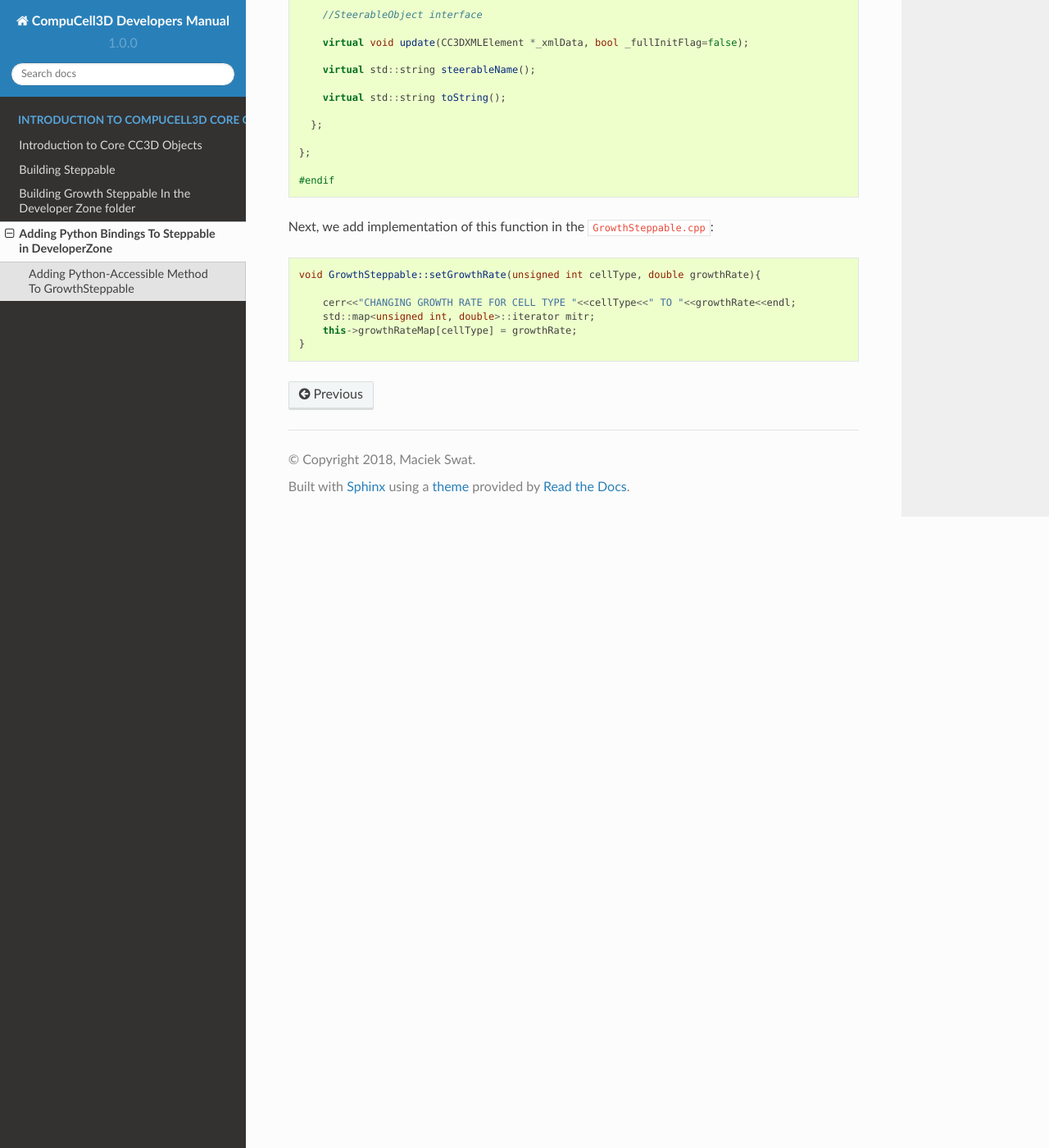
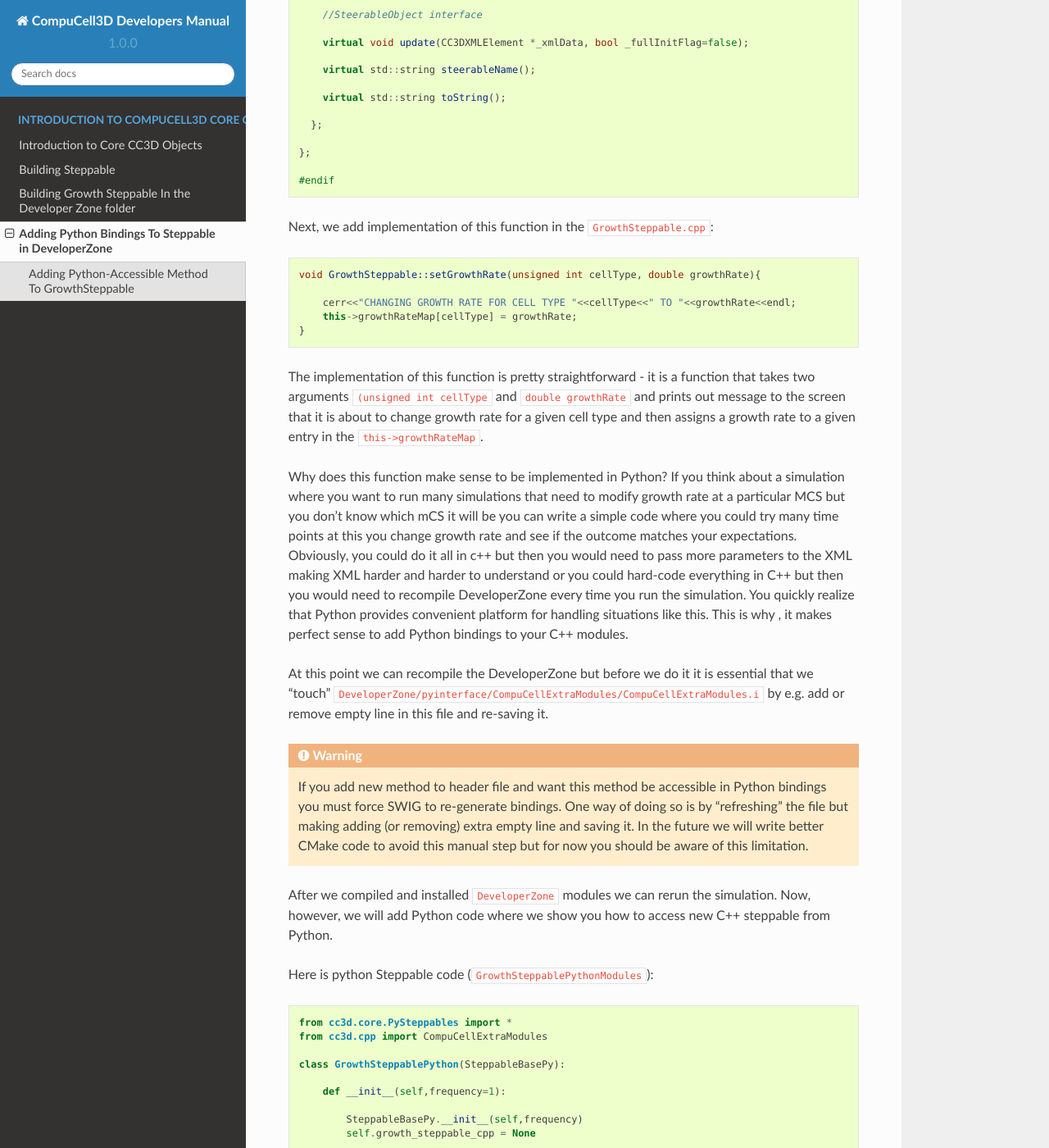
Before and after one commit to CompuCell3D/CompuCell3DDevelopersManual, a Sphinx documentation site: the page built from docs/adding_python_binding_to_developer_zone_steppable.rst, in a window 1280 px wide and 1400 px high, scrolled down 4477 px. Shown: the whole window at 82% size. Built offline with Sphinx 7.4.7 and the Read the Docs theme 2.0.0, drawn with Linux system fonts in a browser that asks for light colours; some of the changed text lies outside the part shown.

Commit message:
added new material

```diff
--- a/docs/adding_python_binding_to_developer_zone_steppable.rst
+++ b/docs/adding_python_binding_to_developer_zone_steppable.rst
@@ -245,14 +245,94 @@
     void GrowthSteppable::setGrowthRate(unsigned int cellType, double growthRate){
 
         cerr<<"CHANGING GROWTH RATE FOR CELL TYPE "<<cellType<<" TO "<<growthRate<<endl;
-        std::map<unsigned int, double>::iterator mitr;
         this->growthRateMap[cellType] = growthRate;
     }
 
+The implementation of this function is pretty straightforward - it is a function that takes two arguments
+``(unsigned int cellType`` and ``double growthRate`` and prints out message to the screen that it is about to
+change growth rate for a given cell type and then assigns a growth rate to a given entry in the ``this->growthRateMap``.
 
+Why does this function make sense to be implemented in Python? If you think about a simulation where you want to
+run many simulations that need to modify growth rate at a particular MCS but you don't know which mCS it will be
+you can write a simple code where you could try many time points at this you change growth rate and see if the outcome
+matches your expectations. Obviously, you could do it all in c++ but then you would need to pass more parameters to
+the XML making XML harder and harder to understand or you could hard-code everything in C++ but then you would need to
+recompile DeveloperZone every time you run the simulation. You quickly realize that Python provides convenient platform
+for handling situations like this. This is why , it makes perfect sense to add Python bindings to your C++ modules.
 
+At this point we can recompile the DeveloperZone but before we do it it is essential that we "touch"
+``DeveloperZone/pyinterface/CompuCellExtraModules/CompuCellExtraModules.i`` by e.g. add or remove empty line in this
+file and re-saving it.
 
+.. warning::
+
+    If you add new method to header file and want this method be accessible in Python bindings you must force SWIG to re-generate bindings. One way of doing so is by "refreshing" the file but making adding (or removing) extra empty line and saving it. In the future we will write better CMake code to avoid this manual step but for now you should be aware of this limitation.
+
+After we compiled and installed ``DeveloperZone`` modules we can rerun the simulation. Now, however, we will add Python
+code where we show you how to access new C++ steppable from Python.
+
+Here is python Steppable code (``GrowthSteppablePythonModules``):
+
+.. code-block:: python
+
+    from cc3d.core.PySteppables import *
+    from cc3d.cpp import CompuCellExtraModules
+
+    class GrowthSteppablePython(SteppableBasePy):
+
+        def __init__(self,frequency=1):
+
+            SteppableBasePy.__init__(self,frequency)
+            self.growth_steppable_cpp = None
+
+        def start(self):
+            self.growth_steppable_cpp = CompuCellExtraModules.getGrowthSteppable()
+
+        def step(self,mcs):
+
+            if mcs == 10:
+                self.growth_steppable_cpp.setGrowthRate(1, -1.2)
+
+At the top of the file we import  ``CompuCellExtraModules``. This is the module that SWIG generated for us
+In ``__init__`` constructor we create a variable that will hold a reference to the C++ ``GrowthSteppable``.
+In start function we access C++ ``GrowthSteppable`` by typing:
+
+.. code-block:: c++
+
+    self.growth_steppable_cpp = CompuCellExtraModules.getGrowthSteppable()
+
+If you look at the end of the ``DeveloperZone/pyinterface/CompuCellExtraModules/CompuCellExtraModules.i`` you will see
+``getGrowthSteppable()`` declared there. In other words ``getGrowthSteppable()`` function will become a function of the
+``CompuCellExtraModules`` and therefore we access it as ``CompuCellExtraModules.getGrowthSteppable()``.
+Now, we can get creative, because we can access every publicly defined function of the C++ ``GrowthSteppable``. This is
+exactly what we do in the ``step`` function. We call our newly added function
+
+.. code-block:: python
+
+    self.growth_steppable_cpp.setGrowthRate(1, -1.2)
+
+This call at MCS=10 changes growth of cells of type `1` into shrinking rate.
+
+When we run the simulation at ``mcs==10`` the text output will look as follows:
+
+|gs_python_output|
+
+You can see there our C++ printout being triggered by calling ``setGrowthRate`` from Python level. And the
+simulation configuration at MCS 0 and 30 respectively will looks as follows:
+
+|gs_python_simulation|
+
+Notice that the blue cells almost disappeared. This is the result of the negative growth rate we we set by calling
+``self.growth_steppable_cpp.setGrowthRate(1, -1.2)`` .
 
 .. |dev_zone_1| image:: images/dev_zone_1.png
    :width: 2.4in
    :height: 1.9in
+
+.. |gs_python_output| image:: images/gs_python_output.png
+   :width: 4.9in
+   :height: 2.2in
+
+.. |gs_python_simulation| image:: images/gs_python_simulation.png
+   :width: 4.9in
+   :height: 2.2in
```
Also changed, not shown: docs/images/gs_python_ouptut.png (added), docs/images/gs_python_simulation.png (added).
